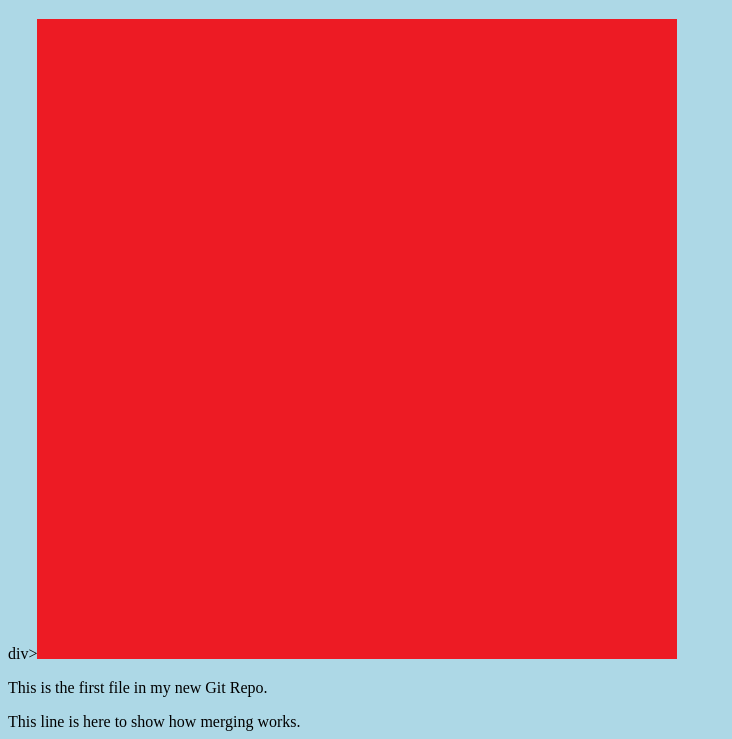
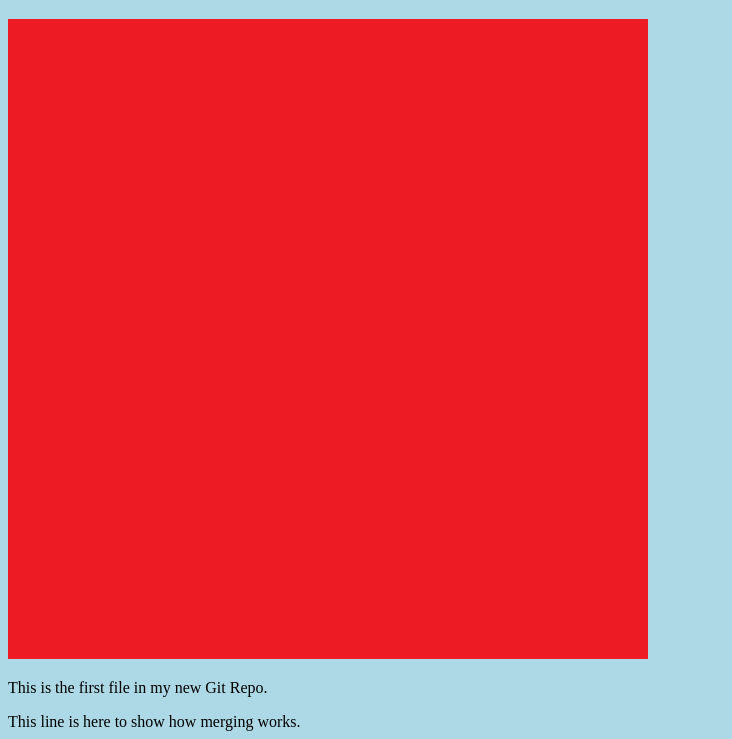
Before and after one commit to fallbarn/w3schools-git, a plain HTML site: page index.html in a window 1280 px wide. Shown: the part 61-800 px from the top of the page, without its empty margins (0-732 px from the left). Drawn offline with Linux system fonts and the light colour scheme.

Commit message:
Fix missing angle bracket

```diff
--- a/index.html
+++ b/index.html
@@ -9,7 +9,7 @@
 <body>
 
  <h1>Hello world!</h1>
- div><img src="img_hello_world.jpg" alt="Hello World from Space" style="width:100%;max-width:640px"></div>
+ <div><img src="img_hello_world.jpg" alt="Hello World from Space" style="width:100%;max-width:640px"></div>
  <p>This is the first file in my new Git Repo.</p>
  <p>This line is here to show how merging works.</p>
  <p>This line is here to show Push</p>
```
